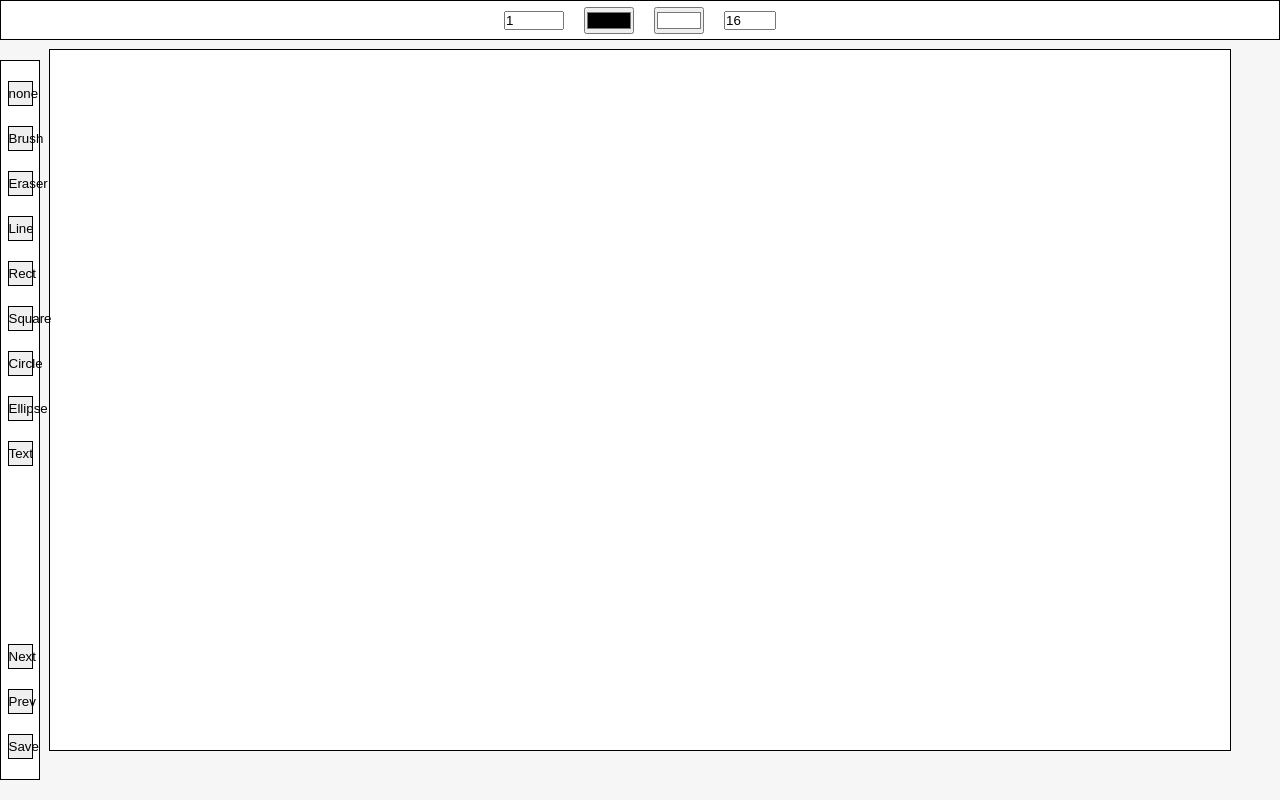
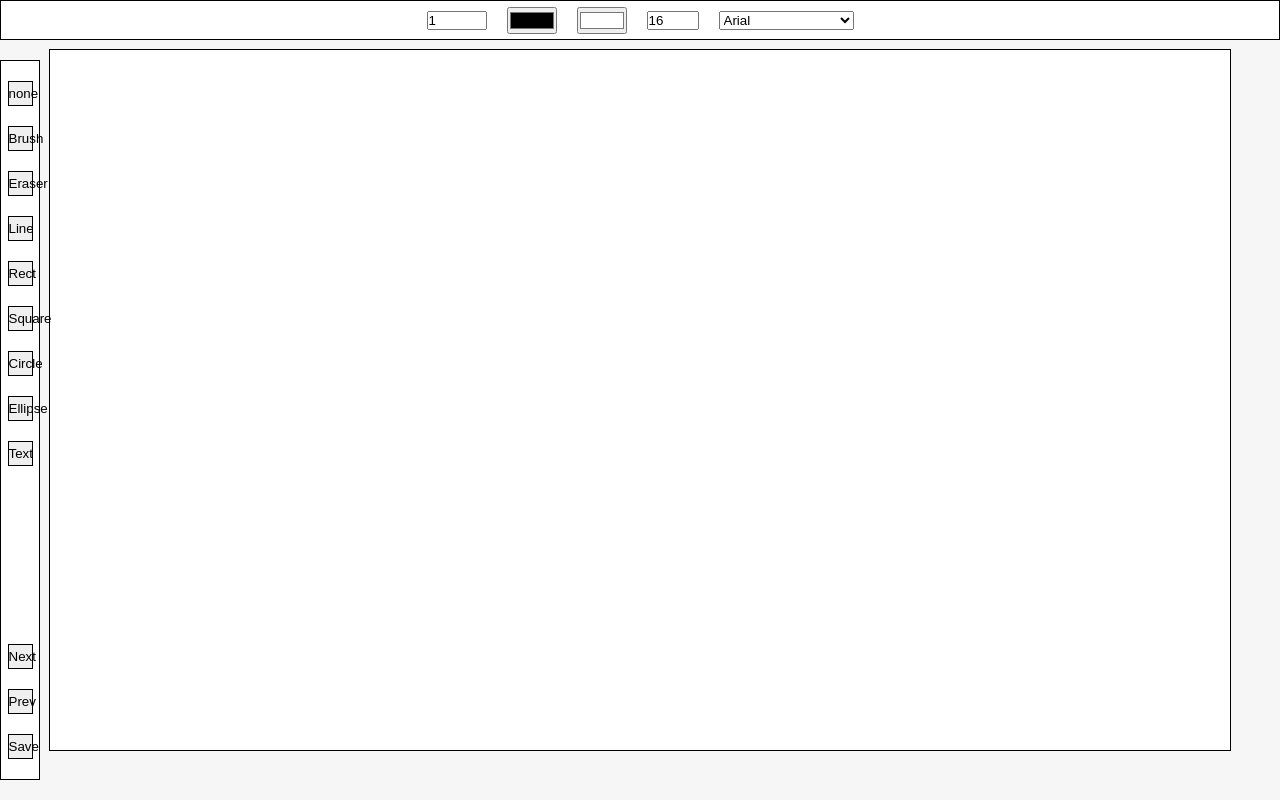
Before and after one commit to OhMyMrAIRobot/paintOnline, a React (Create React App) app: page / in a window 1280 px wide. Built offline with nearby package versions, Linux system fonts and the light colour scheme.

Commit message:
ability to change font family

```diff
--- a/src/Components/Canvas.jsx
+++ b/src/Components/Canvas.jsx
@@ -15,7 +15,7 @@ const Canvas = observer(() => {
         toolState.setFillColor("#FFFFFF");
         toolState.setStrokeColor("#000000");
         toolState.setLineWidth(1);
-        toolState.setFont(16);
+        toolState.setFont("16px Arial");
     }, []);
 
     return (
--- a/src/Components/HorToolbar.jsx
+++ b/src/Components/HorToolbar.jsx
@@ -1,8 +1,17 @@
-import React from 'react';
+import React, {useRef} from 'react';
 import '../Style/Toolbar.css'
 import toolState from "../Store/ToolState";
 
 const HorToolbar = () => {
+
+    let font = "Arial";
+    let size = 16;
+
+    const ChangeFont = (e) => {
+        let tmp = `${size}px ${font}`;
+        toolState.setFont(tmp);
+    }
+
     return (
         <div className = "toolbar-w">
             <input
@@ -30,8 +39,24 @@ const HorToolbar = () => {
                 min = {1}
                 max = {50}
                 defaultValue={16}
-                onChange={e => toolState.setFont(e.target.value)}
+                onChange={e => {
+                    size = e.target.value;
+                    ChangeFont(e)
+                    }
+                }
             />
+
+            <select
+                onChange={e => {
+                    font = e.target.value;
+                    ChangeFont(e)
+                    }
+                }
+            >
+                <option value = "Arial">Arial</option>
+                <option value = "Helvetica">Helvetica</option>
+                <option value = "Times New Roman">Times New Roman</option>
+            </select>
         </div>
     );
 };
--- a/src/Store/ToolState.js
+++ b/src/Store/ToolState.js
@@ -22,8 +22,8 @@ class ToolState {
         this.tool.lineWidth = width
     }
 
-    setFont(size){
-        this.tool.font = `${size}px Arial`;
+    setFont(font){
+        this.tool.font = font;
     }
 
 }
--- a/src/Tools/Tool.js
+++ b/src/Tools/Tool.js
@@ -16,8 +16,8 @@ class Tool{
         this.ctx.lineWidth = width
     }
 
-    set font(size){
-        this.ctx.font = `${size}px Arial`;
+    set font(font){
+        this.ctx.font = font;
     }
 
     Destroy() {
```
